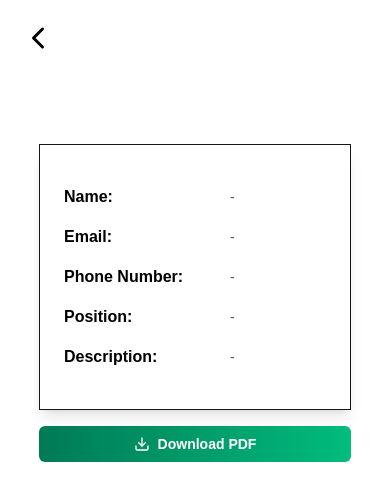
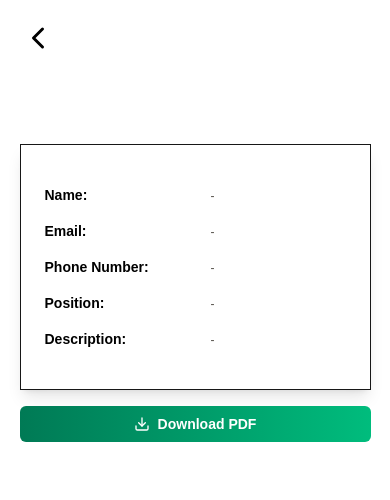
Before and after one commit to Pratik5252/resumemate-assignment, a Next.js app: page /viewpdf in a window 390 px wide. Shown: the top 500 px of the page. Built offline with nearby package versions, Linux system fonts and the light colour scheme; what @react-pdf/renderer would draw is missing.

Commit message:
Refactor Page component for improved layout and consistency in styling

```diff
--- a/src/app/viewpdf/page.tsx
+++ b/src/app/viewpdf/page.tsx
@@ -16,24 +16,24 @@ const Page = () => {
                 className="absolute top-4 left-4 cursor-pointer hover:text-stone-700 p-1"
                 onClick={() => router.back()}
             >
-                <ChevronLeft size={36} strokeWidth={2} color='black'/>
+                <ChevronLeft size={36} strokeWidth={2} color="black" />
             </div>
-            <div className="w-[80vw] md:w-[70vw] lg:w-[50vw] flex flex-col gap-4 border px-6 py-10 shadow-lg mt-36">
+            <div className="w-[90vw] sm:w-[80vw] md:w-[70vw] lg:w-[50vw] flex flex-col gap-4 border px-6 py-10 shadow-lg mt-36">
                 {Object.entries(formData).map(([key, value]) => (
                     <div
                         key={key}
                         className="grid grid-cols-[150px_1fr] gap-4 items-baseline"
                     >
-                        <h2 className="text-black text-base font-semibold capitalize">
+                        <h2 className="text-black text-sm sm:text-base font-semibold capitalize">
                             {key.replace(/([A-Z])/g, ' $1')}:
                         </h2>
-                        <p className="text-sm text-stone-600 font-medium w-[80%]">
+                        <p className="text-xs sm:text-sm text-stone-600 font-medium w-[80%]">
                             {value ? value : '-'}
                         </p>
                     </div>
                 ))}
             </div>
-            <div className="w-[80vw] md:w-[70vw] lg:w-[50vw]">
+            <div className="w-[90vw] sm:w-[80vw] md:w-[70vw] lg:w-[50vw]">
                 <DownloadPdf formData={formData} />
             </div>
         </div>
```
